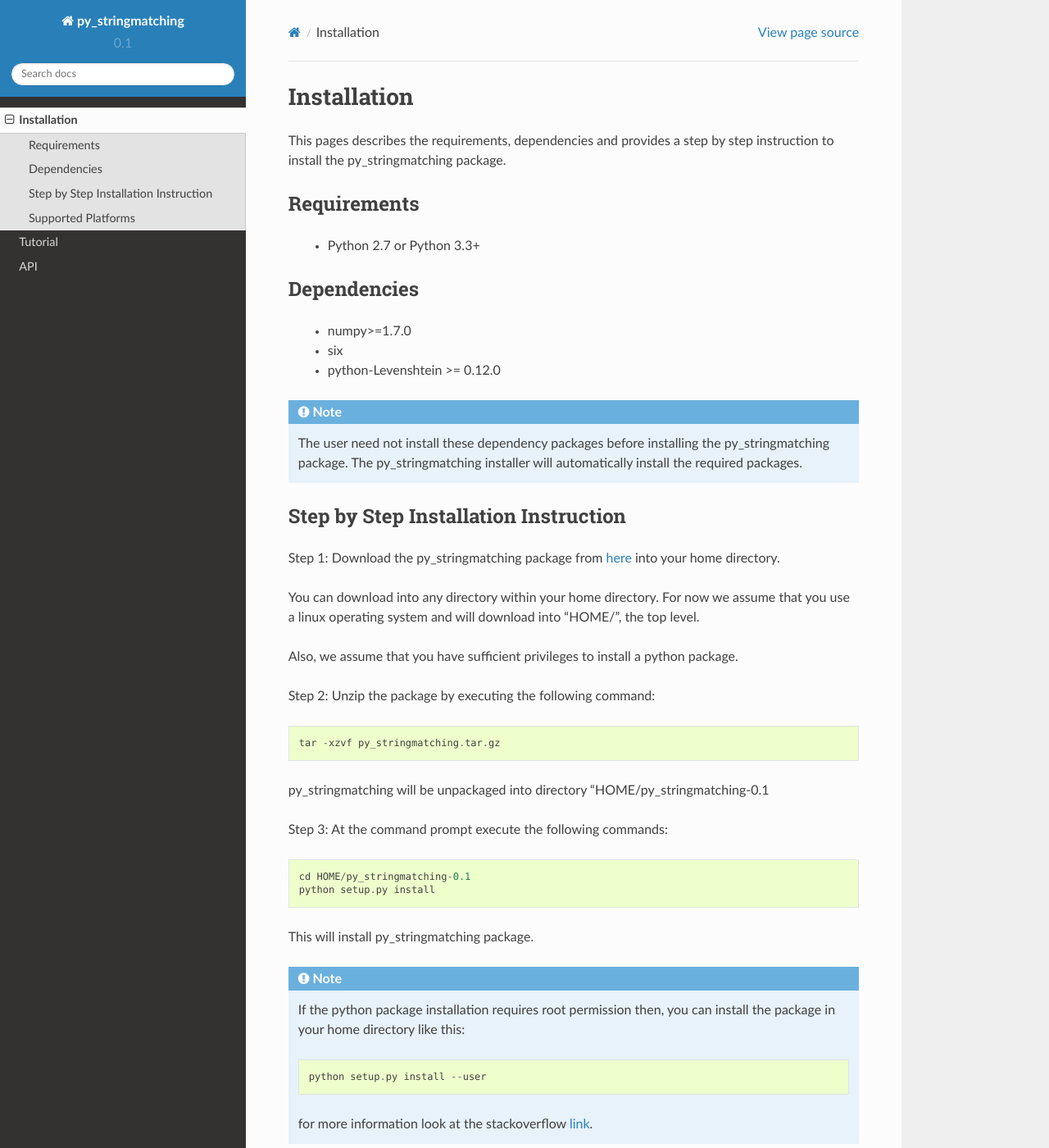
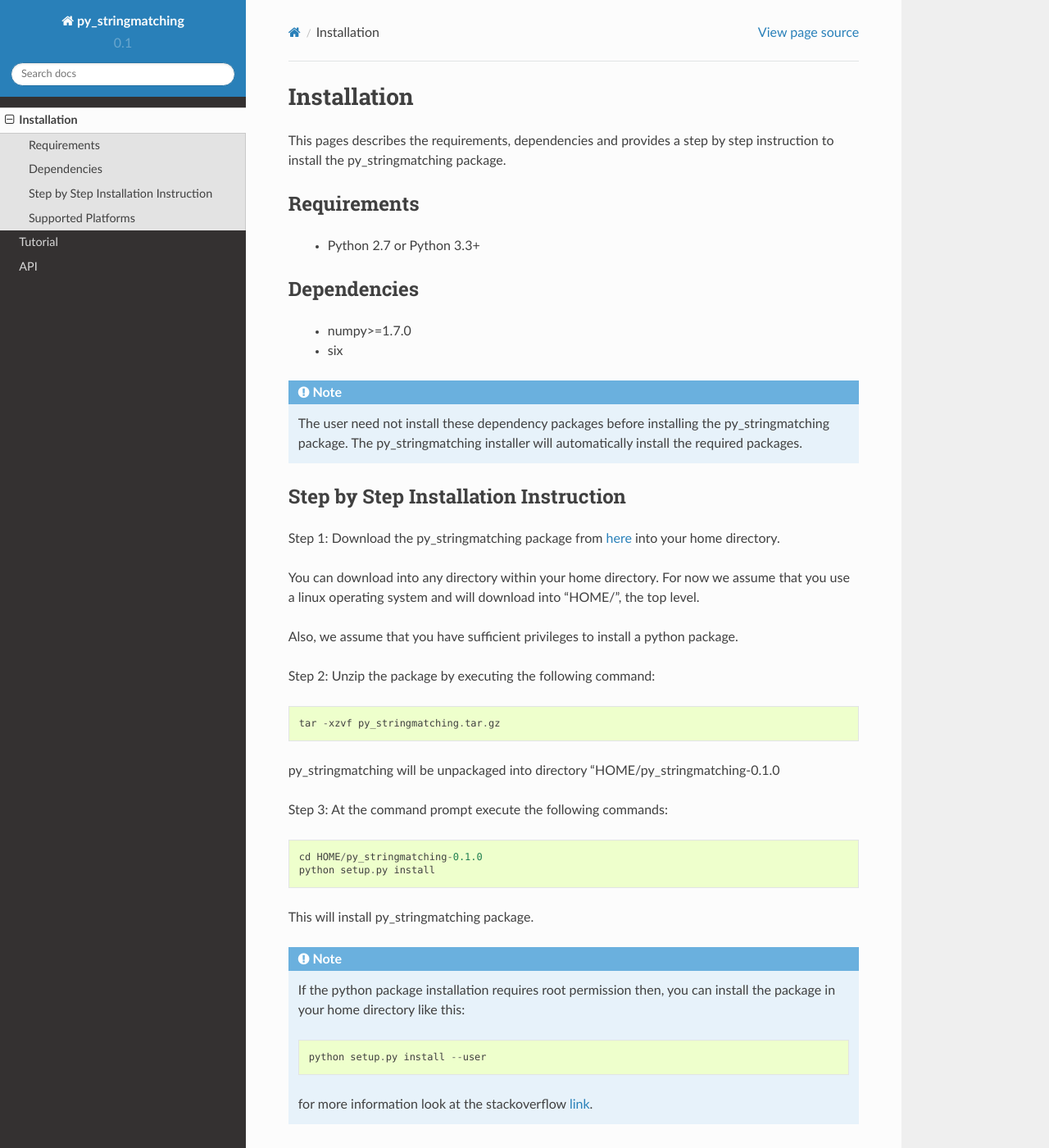
Before and after one commit to wynksaiddestroy/py_stringmatching, a Sphinx documentation site: the page built from docs/Installation.rst, in a window 1280 px wide and 1400 px high. Shown: the whole window at 82% size. Built offline with Sphinx 7.4.7 and the Read the Docs theme 2.0.0, drawn with Linux system fonts in a browser that asks for light colours.

Commit message:
Updated installation documentation

```diff
--- a/docs/Installation.rst
+++ b/docs/Installation.rst
@@ -12,7 +12,6 @@
 ------------
     * numpy>=1.7.0
     * six
-    * python-Levenshtein >= 0.12.0
 
 .. note::
 
@@ -23,7 +22,7 @@
 Step by Step Installation Instruction
 -------------------------------------
 Step 1: Download the py_stringmatching package from `here
-<http://pradap-www.cs.wisc.edu/py_stringmatching/py_stringmatching-0.1.tar.gz>`_
+<http://pradap-www.cs.wisc.edu/py_stringmatching/anhaidgroup/py_stringmatching-0.1.0tar.gz>`_
 into your home directory.
 
 You can download into any directory within your home directory. For now we assume that you use a
```
Also changed, not shown: other parts of docs/Installation.rst (+2 -2 lines).
